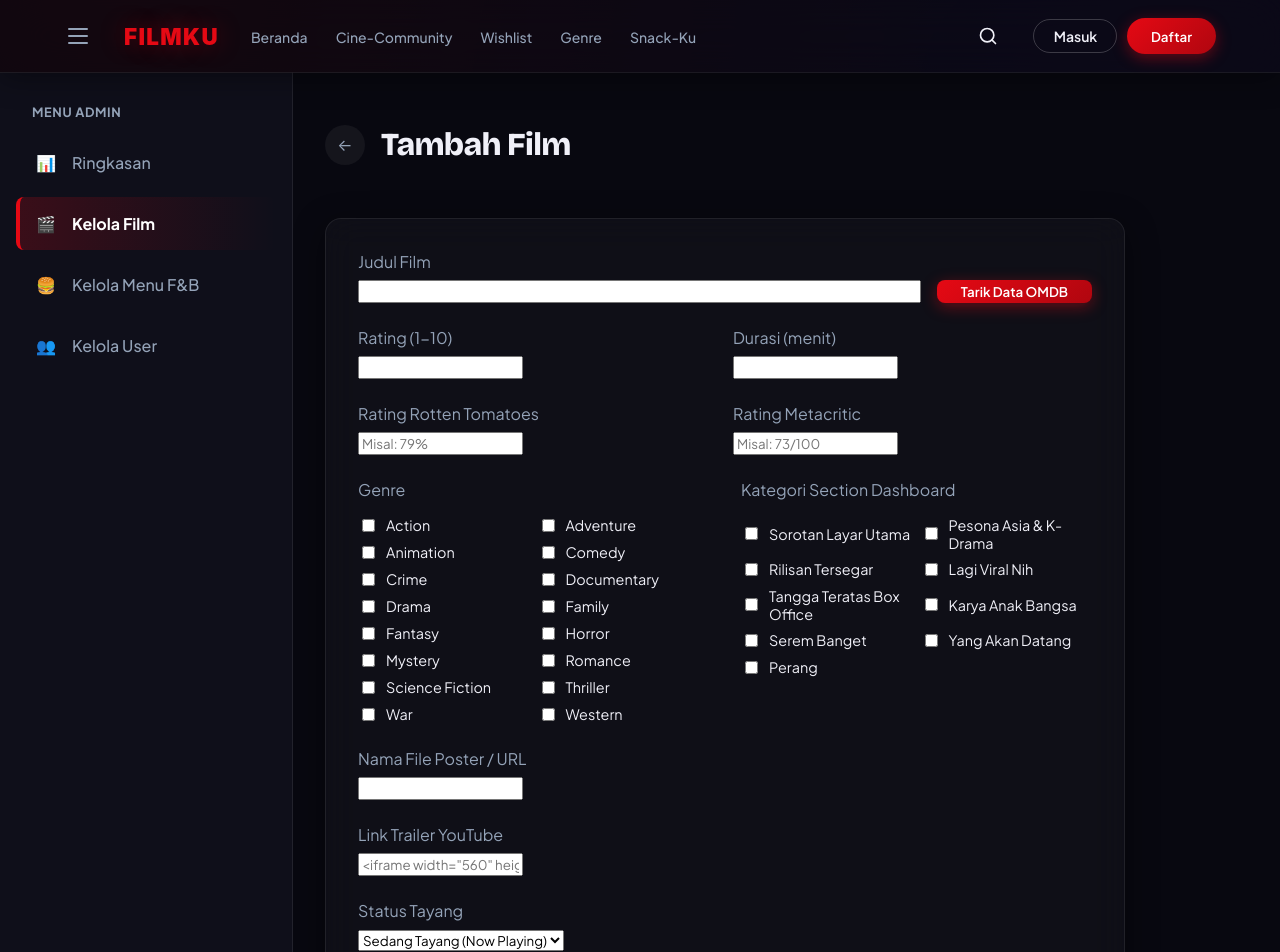
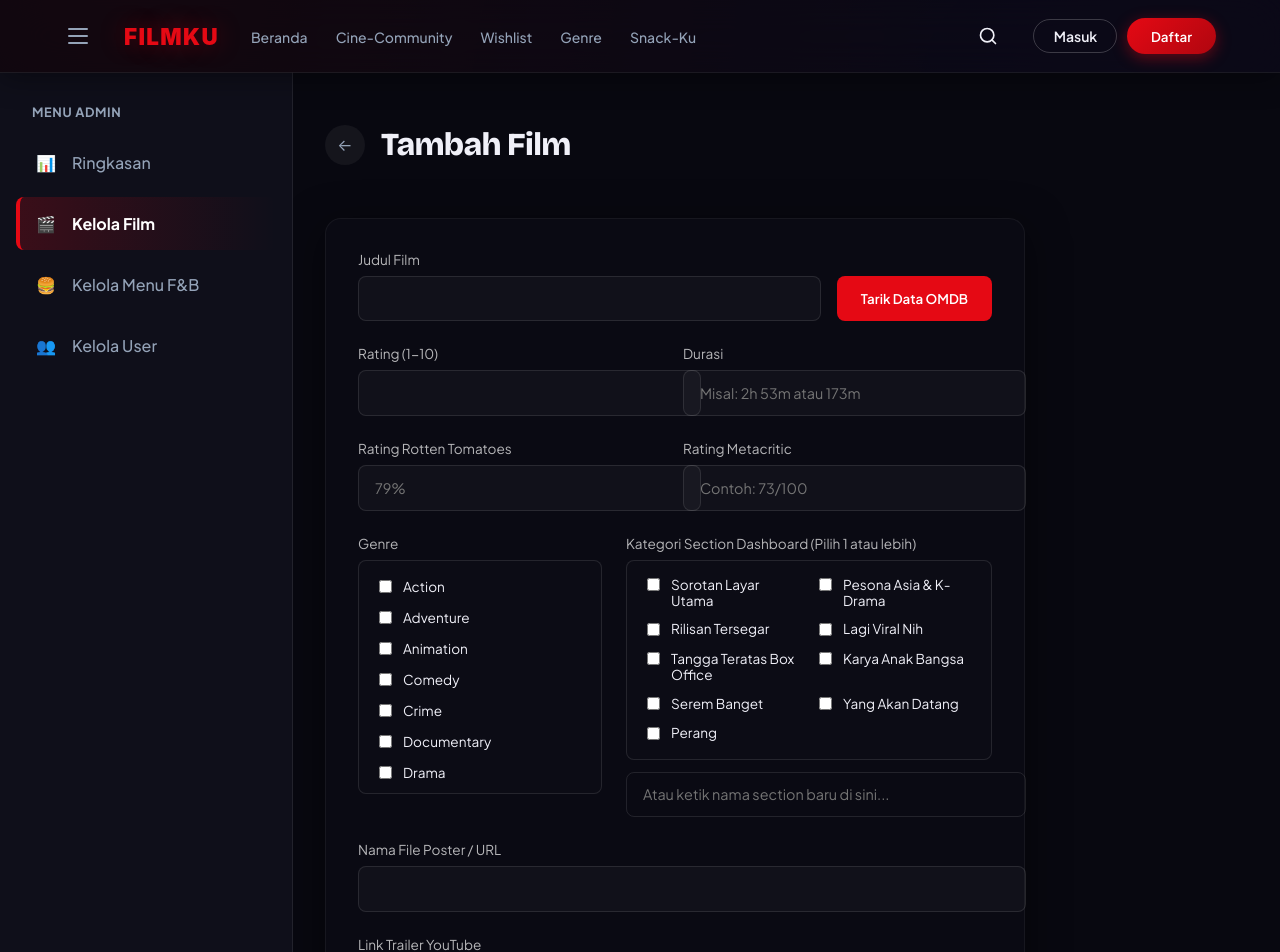
Before and after one commit to Cukull/FILMKUPHP, a Next.js app in the folder filmku-next/: page /admin/film/baru in a window 1280 px wide. Shown: the top 952 px of the page. Built offline with nearby package versions, Linux system fonts and the light colour scheme; no server answers.

Commit message:
style: update FilmForm ui to match new design and fix omdb replace logic

```diff
--- a/filmku-next/src/app/admin/film/FilmForm.tsx
+++ b/filmku-next/src/app/admin/film/FilmForm.tsx
@@ -54,8 +54,8 @@ export default function FilmForm({ initialData }: { initialData?: any }) {
           title: data.data?.title || prev.title,
           synopsis: data.data?.synopsis || prev.synopsis,
           posterUrl: data.data?.posterUrl || prev.posterUrl,
-          rating: data.data?.rating?.toString() || prev.rating,
-          durationMin: data.data?.durationMin?.toString() || prev.durationMin,
+          rating: data.data?.rating ? String(data.data.rating) : prev.rating,
+          durationMin: data.data?.durationMin ? String(data.data.durationMin) + 'm' : prev.durationMin,
           rottenTomatoes: data.data?.rottenTomatoes || prev.rottenTomatoes,
           metacritic: data.data?.metacritic || prev.metacritic,
           director: data.data?.director || prev.director,
@@ -78,15 +78,19 @@ export default function FilmForm({ initialData }: { initialData?: any }) {
   const handleSubmit = (e: React.FormEvent) => {
     e.preventDefault();
     startTransition(async () => {
+      // clean duration string (e.g. "120m" -> 120)
+      let parsedDuration = formData.durationMin;
+      if (typeof parsedDuration === 'string') {
+        const match = parsedDuration.match(/(\d+)/);
+        parsedDuration = match ? match[1] : '';
+      }
+
       const payload = {
         ...formData,
-        durationMin: formData.durationMin ? Number(formData.durationMin) : undefined,
+        durationMin: parsedDuration ? Number(parsedDuration) : undefined,
         rating: formData.rating ? Number(formData.rating) : undefined,
         genre: selectedGenres.join(', '),
         sections: selectedSections.join(', '),
-        // Dummy categoryId since it's required by Prisma schema
-        // Normally we'd select this, but we're relying on sections now.
-        // We can just leave it undefined if it's optional in update, or null.
       };
 
       try {
@@ -103,53 +107,90 @@ export default function FilmForm({ initialData }: { initialData?: any }) {
     });
   };
 
+  const inputStyle = {
+    width: '100%',
+    padding: '0.8rem 1rem',
+    borderRadius: '0.5rem',
+    background: 'rgba(255,255,255,0.03)',
+    border: '1px solid rgba(255,255,255,0.1)',
+    color: '#fff',
+    fontSize: '0.9rem',
+    outline: 'none',
+    transition: 'border-color 0.2s',
+  };
+
+  const labelStyle = {
+    display: 'block',
+    marginBottom: '0.5rem',
+    color: 'rgba(255,255,255,0.7)',
+    fontSize: '0.85rem',
+  };
+
   return (
-    <form onSubmit={handleSubmit} style={{ maxWidth: '800px' }}>
-      <div className="glass" style={{ padding: '2rem', borderRadius: '1rem', display: 'flex', flexDirection: 'column', gap: '1.5rem' }}>
+    <form onSubmit={handleSubmit} style={{ maxWidth: '700px' }}>
+      <div style={{
+        padding: '2rem',
+        borderRadius: '1rem',
+        background: 'rgba(15, 15, 25, 0.4)',
+        border: '1px solid rgba(255,255,255,0.05)',
+        display: 'flex',
+        flexDirection: 'column',
+        gap: '1.5rem',
+        boxShadow: '0 10px 40px rgba(0,0,0,0.5)'
+      }}>
 
         {/* Title + OMDB */}
         <div>
-          <label style={{ display: 'block', marginBottom: '0.5rem', color: 'var(--text-secondary)' }}>Judul Film</label>
+          <label style={labelStyle}>Judul Film</label>
           <div style={{ display: 'flex', gap: '1rem' }}>
             <input
               type="text"
               value={formData.title}
               onChange={e => setFormData({...formData, title: e.target.value})}
               required
-              className="input-field"
-              style={{ flex: 1 }}
+              style={{ ...inputStyle, flex: 1 }}
             />
             <button
               type="button"
               onClick={handleOMDBFetch}
               disabled={isFetchingOMDB}
-              className="btn-primary"
-              style={{ padding: '0 1.5rem', whiteSpace: 'nowrap', backgroundColor: '#e50914', border: 'none', borderRadius: '0.5rem', color: 'white', fontWeight: 600, cursor: 'pointer' }}
+              style={{
+                padding: '0 1.5rem',
+                whiteSpace: 'nowrap',
+                backgroundColor: '#e50914',
+                border: 'none',
+                borderRadius: '0.5rem',
+                color: 'white',
+                fontWeight: 600,
+                cursor: isFetchingOMDB ? 'not-allowed' : 'pointer',
+                opacity: isFetchingOMDB ? 0.7 : 1
+              }}
             >
               {isFetchingOMDB ? 'Menarik...' : 'Tarik Data OMDB'}
             </button>
           </div>
-          {omdbError && <div style={{ color: 'var(--primary)', fontSize: '0.8rem', marginTop: '0.5rem' }}>{omdbError}</div>}
+          {omdbError && <div style={{ color: '#e50914', fontSize: '0.8rem', marginTop: '0.5rem' }}>{omdbError}</div>}
         </div>
 
         {/* Rating & Durasi */}
         <div style={{ display: 'grid', gridTemplateColumns: '1fr 1fr', gap: '1rem' }}>
           <div>
-            <label style={{ display: 'block', marginBottom: '0.5rem', color: 'var(--text-secondary)' }}>Rating (1-10)</label>
+            <label style={labelStyle}>Rating (1-10)</label>
             <input
               type="text"
               value={formData.rating}
               onChange={e => setFormData({...formData, rating: e.target.value})}
-              className="input-field"
+              style={inputStyle}
             />
           </div>
           <div>
-            <label style={{ display: 'block', marginBottom: '0.5rem', color: 'var(--text-secondary)' }}>Durasi (menit)</label>
+            <label style={labelStyle}>Durasi</label>
             <input
-              type="number"
+              type="text"
               value={formData.durationMin}
               onChange={e => setFormData({...formData, durationMin: e.target.value})}
-              className="input-field"
+              placeholder="Misal: 2h 53m atau 173m"
+              style={inputStyle}
             />
           </div>
         </div>
@@ -157,35 +198,45 @@ export default function FilmForm({ initialData }: { initialData?: any }) {
         {/* RT & Metacritic */}
         <div style={{ display: 'grid', gridTemplateColumns: '1fr 1fr', gap: '1rem' }}>
           <div>
-            <label style={{ display: 'block', marginBottom: '0.5rem', color: 'var(--text-secondary)' }}>Rating Rotten Tomatoes</label>
+            <label style={labelStyle}>Rating Rotten Tomatoes</label>
             <input
               type="text"
               value={formData.rottenTomatoes}
               onChange={e => setFormData({...formData, rottenTomatoes: e.target.value})}
-              placeholder="Misal: 79%"
-              className="input-field"
+              placeholder="79%"
+              style={inputStyle}
             />
           </div>
           <div>
-            <label style={{ display: 'block', marginBottom: '0.5rem', color: 'var(--text-secondary)' }}>Rating Metacritic</label>
+            <label style={labelStyle}>Rating Metacritic</label>
             <input
               type="text"
               value={formData.metacritic}
               onChange={e => setFormData({...formData, metacritic: e.target.value})}
-              placeholder="Misal: 73/100"
-              className="input-field"
+              placeholder="Contoh: 73/100"
+              style={inputStyle}
             />
           </div>
         </div>
 
         {/* Checkboxes Grid */}
-        <div style={{ display: 'grid', gridTemplateColumns: '1fr 1fr', gap: '2rem' }}>
+        <div style={{ display: 'grid', gridTemplateColumns: '1fr 1.5fr', gap: '1.5rem', alignItems: 'start' }}>
           {/* Genre */}
           <div>
-            <label style={{ display: 'block', marginBottom: '1rem', color: 'var(--text-secondary)' }}>Genre</label>
-            <div style={{ display: 'grid', gridTemplateColumns: '1fr 1fr', gap: '0.5rem' }}>
+            <label style={labelStyle}>Genre</label>
+            <div style={{
+              border: '1px solid rgba(255,255,255,0.1)',
+              borderRadius: '0.5rem',
+              padding: '1rem',
+              display: 'flex',
+              flexDirection: 'column',
+              gap: '0.75rem',
+              background: 'rgba(255,255,255,0.01)',
+              maxHeight: '200px',
+              overflowY: 'auto'
+            }} className="hide-scrollbar">
               {GENRES.map(g => (
-                <label key={g} style={{ display: 'flex', alignItems: 'center', gap: '0.5rem', fontSize: '0.9rem' }}>
+                <label key={g} style={{ display: 'flex', alignItems: 'center', gap: '0.5rem', fontSize: '0.85rem', cursor: 'pointer' }}>
                   <input
                     type="checkbox"
                     checked={selectedGenres.includes(g)}
@@ -193,6 +244,7 @@ export default function FilmForm({ initialData }: { initialData?: any }) {
                       if (e.target.checked) setSelectedGenres([...selectedGenres, g]);
                       else setSelectedGenres(selectedGenres.filter(x => x !== g));
                     }}
+                    style={{ accentColor: '#0070f3' }}
                   />
                   {g}
                 </label>
@@ -202,10 +254,18 @@ export default function FilmForm({ initialData }: { initialData?: any }) {
 
           {/* Sections */}
           <div>
-            <label style={{ display: 'block', marginBottom: '1rem', color: 'var(--text-secondary)' }}>Kategori Section Dashboard</label>
-            <div style={{ display: 'grid', gridTemplateColumns: '1fr 1fr', gap: '0.5rem' }}>
+            <label style={labelStyle}>Kategori Section Dashboard (Pilih 1 atau lebih)</label>
+            <div style={{
+              border: '1px solid rgba(255,255,255,0.1)',
+              borderRadius: '0.5rem',
+              padding: '1rem',
+              display: 'grid',
+              gridTemplateColumns: '1fr 1fr',
+              gap: '0.75rem',
+              background: 'rgba(255,255,255,0.01)',
+            }}>
               {SECTIONS.map(s => (
-                <label key={s} style={{ display: 'flex', alignItems: 'center', gap: '0.5rem', fontSize: '0.9rem' }}>
+                <label key={s} style={{ display: 'flex', alignItems: 'flex-start', gap: '0.5rem', fontSize: '0.85rem', cursor: 'pointer', lineHeight: 1.2 }}>
                   <input
                     type="checkbox"
                     checked={selectedSections.includes(s)}
@@ -213,11 +273,18 @@ export default function FilmForm({ initialData }: { initialData?: any }) {
                       if (e.target.checked) setSelectedSections([...selectedSections, s]);
                       else setSelectedSections(selectedSections.filter(x => x !== s));
                     }}
+                    style={{ accentColor: '#0070f3', marginTop: '0.1rem' }}
                   />
                   {s}
                 </label>
               ))}
             </div>
+
+            <input
+              type="text"
+              placeholder="Atau ketik nama section baru di sini..."
+              style={{ ...inputStyle, marginTop: '0.75rem', background: 'transparent' }}
+            />
           </div>
         </div>
 
@@ -227,32 +294,32 @@ export default function FilmForm({ initialData }: { initialData?: any }) {
 
         {/* Media URLs */}
         <div>
-          <label style={{ display: 'block', marginBottom: '0.5rem', color: 'var(--text-secondary)' }}>Nama File Poster / URL</label>
+          <label style={labelStyle}>Nama File Poster / URL</label>
           <input
             type="text"
             value={formData.posterUrl}
             onChange={e => setFormData({...formData, posterUrl: e.target.value})}
-            className="input-field"
+            style={inputStyle}
           />
         </div>
         <div>
-          <label style={{ display: 'block', marginBottom: '0.5rem', color: 'var(--text-secondary)' }}>Link Trailer YouTube</label>
+          <label style={labelStyle}>Link Trailer YouTube</label>
           <input
             type="text"
             value={formData.trailerUrl}
             onChange={e => setFormData({...formData, trailerUrl: e.target.value})}
             placeholder="<iframe width=&quot;560&quot; height=&quot;315&quot; src=&quot;https://www.youtube.com/embed/...&quot;>"
-            className="input-field"
+            style={inputStyle}
           />
         </div>
 
         {/* Status */}
         <div>
-          <label style={{ display: 'block', marginBottom: '0.5rem', color: 'var(--text-secondary)' }}>Status Tayang</label>
+          <label style={labelStyle}>Status Tayang</label>
           <select
             value={formData.status}
             onChange={e => setFormData({...formData, status: e.target.value})}
-            className="input-field"
+            style={{ ...inputStyle, appearance: 'auto' }}
           >
             <option value="NOW_PLAYING">Sedang Tayang (Now Playing)</option>
             <option value="UPCOMING">Akan Datang (Upcoming)</option>
@@ -261,11 +328,11 @@ export default function FilmForm({ initialData }: { initialData?: any }) {
 
         {/* Synopsis */}
         <div>
-          <label style={{ display: 'block', marginBottom: '0.5rem', color: 'var(--text-secondary)' }}>Sinopsis</label>
+          <label style={labelStyle}>Sinopsis</label>
           <textarea
             value={formData.synopsis}
             onChange={e => setFormData({...formData, synopsis: e.target.value})}
-            className="input-field"
+            style={{ ...inputStyle, resize: 'vertical' }}
             rows={5}
           />
         </div>
@@ -273,8 +340,21 @@ export default function FilmForm({ initialData }: { initialData?: any }) {
         <button
           type="submit"
           disabled={isPending}
-          className="btn-primary"
-          style={{ padding: '1rem', fontSize: '1.1rem', marginTop: '1rem' }}
+          style={{
+            padding: '1rem',
+            fontSize: '1rem',
+            marginTop: '0.5rem',
+            backgroundColor: '#e50914',
+            border: 'none',
+            borderRadius: '0.5rem',
+            color: 'white',
+            fontWeight: 700,
+            cursor: isPending ? 'not-allowed' : 'pointer',
+            display: 'flex',
+            alignItems: 'center',
+            justifyContent: 'center',
+            gap: '0.5rem'
+          }}
         >
           {isPending ? 'Menyimpan...' : '💾 Simpan Perubahan'}
         </button>
```
